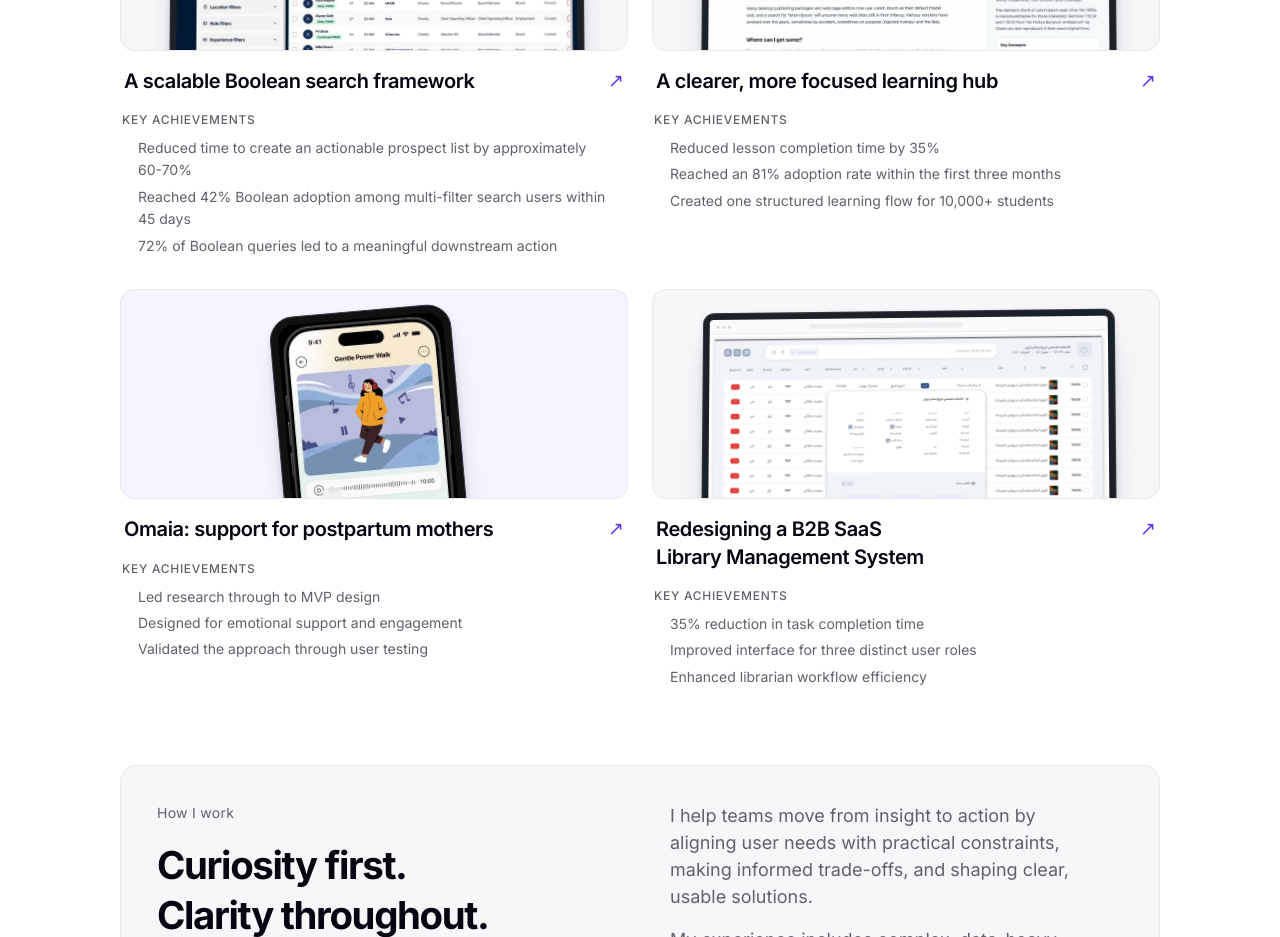
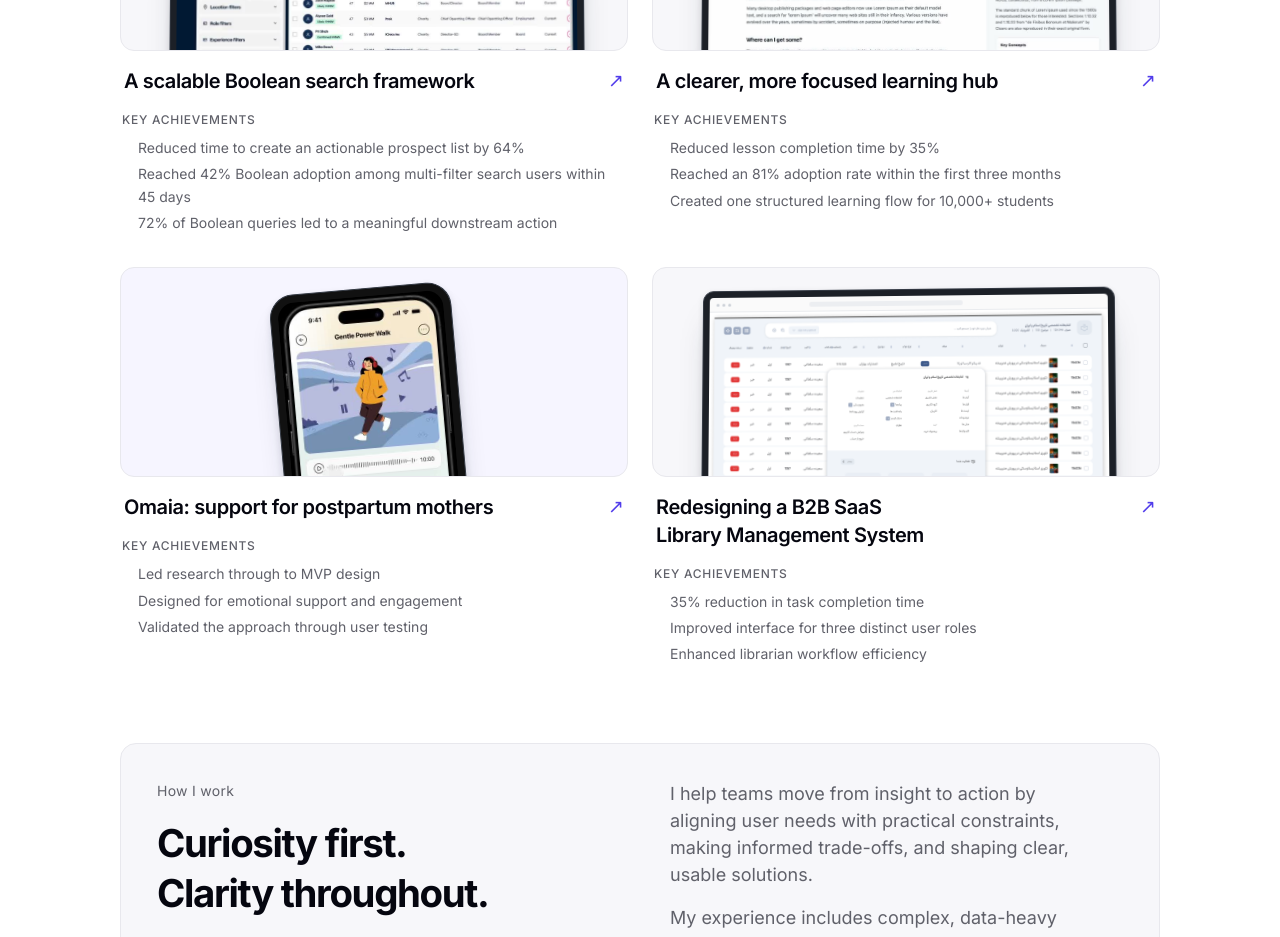
Before and after one commit to ehsangazar/zarabani, a React (Vite) app: page / in a window 1280 px wide. Shown: the part 1000-1937 px from the top of the page. Built offline with nearby package versions, Linux system fonts and the light colour scheme; no server answers; a web font is replaced by a local one.

Commit message:
Correct Altrata efficiency metric

```diff
--- a/src/components/ProjectGrid.tsx
+++ b/src/components/ProjectGrid.tsx
@@ -7,7 +7,7 @@ import ProjectPreview from './ProjectPreview'
 const cardCopy: Record<string, { title: string; achievements: string[] }> = {
   'altrata-boolean-search': {
     title: 'A scalable Boolean search framework',
-    achievements: ['Reduced time to create an actionable prospect list by approximately 60-70%', 'Reached 42% Boolean adoption among multi-filter search users within 45 days', '72% of Boolean queries led to a meaningful downstream action'],
+    achievements: ['Reduced time to create an actionable prospect list by 64%', 'Reached 42% Boolean adoption among multi-filter search users within 45 days', '72% of Boolean queries led to a meaningful downstream action'],
   },
   'focused-learning': {
     title: 'A clearer, more focused learning hub',
```
